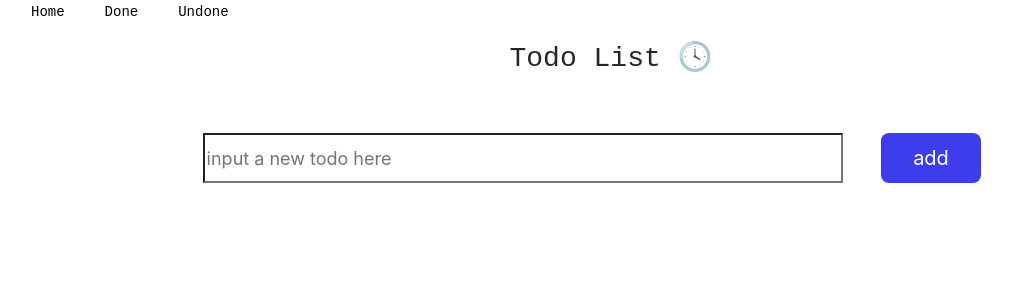
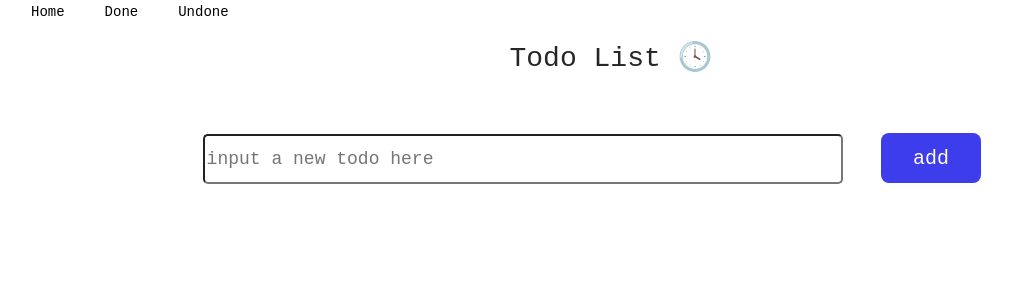
Before and after one commit to kobywongchunkit/my-todo, a React (Create React App) app: page / in a window 1280 px wide. Shown: the top 300 px of the page, without its empty margins (29-1041 px from the left). Built offline with nearby package versions, Linux system fonts and the light colour scheme; no server answers.

Commit message:
[todo][koby] Fix some styles

```diff
--- a/src/App.css
+++ b/src/App.css
@@ -53,6 +53,7 @@ h1{
   border: none;
   margin: 3%;
   cursor: pointer;
+  font-family:'Courier New', Courier, monospace;
 }
 
 input{
@@ -72,6 +73,7 @@ input{
   font-size: 20px;
   text-decoration: none;
   background: none;
+  border-radius: 10px;
 }
 
 .done {
@@ -97,6 +99,8 @@ li {
 
 .todoInput{
   font-size: large;
+  font-family:'Courier New', Courier, monospace;
+  border-radius: 5px;
 }
 
 .clock::after {
```
